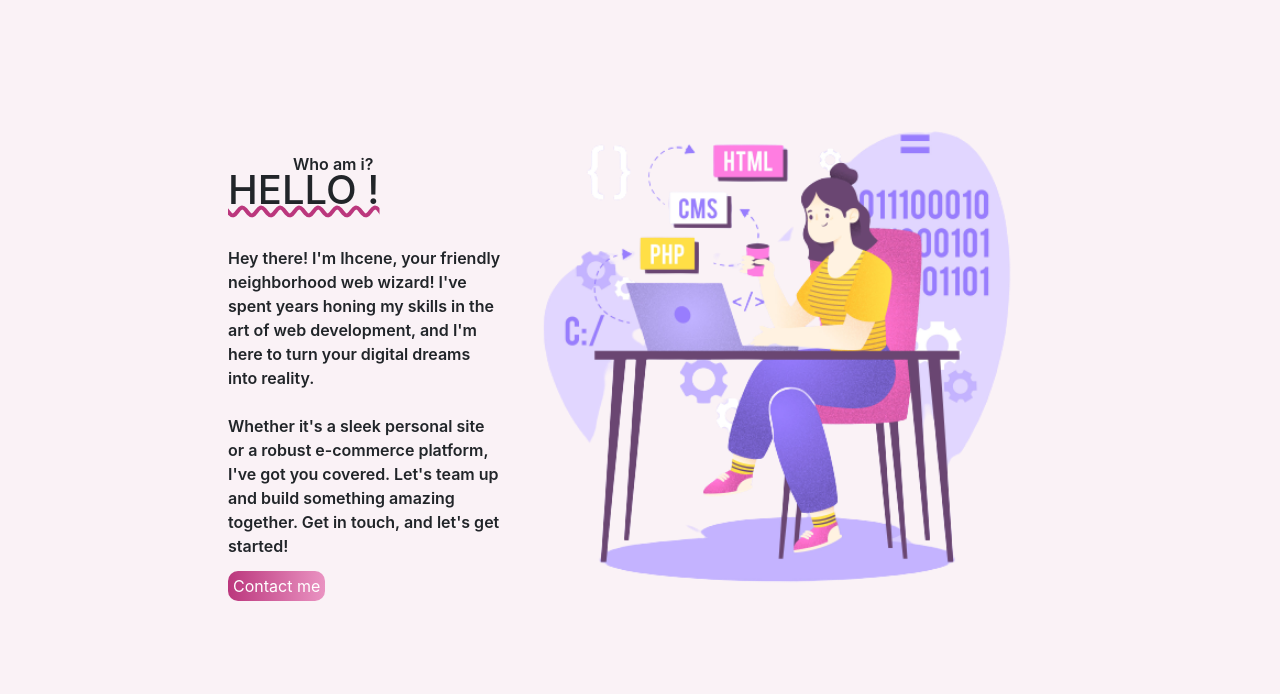
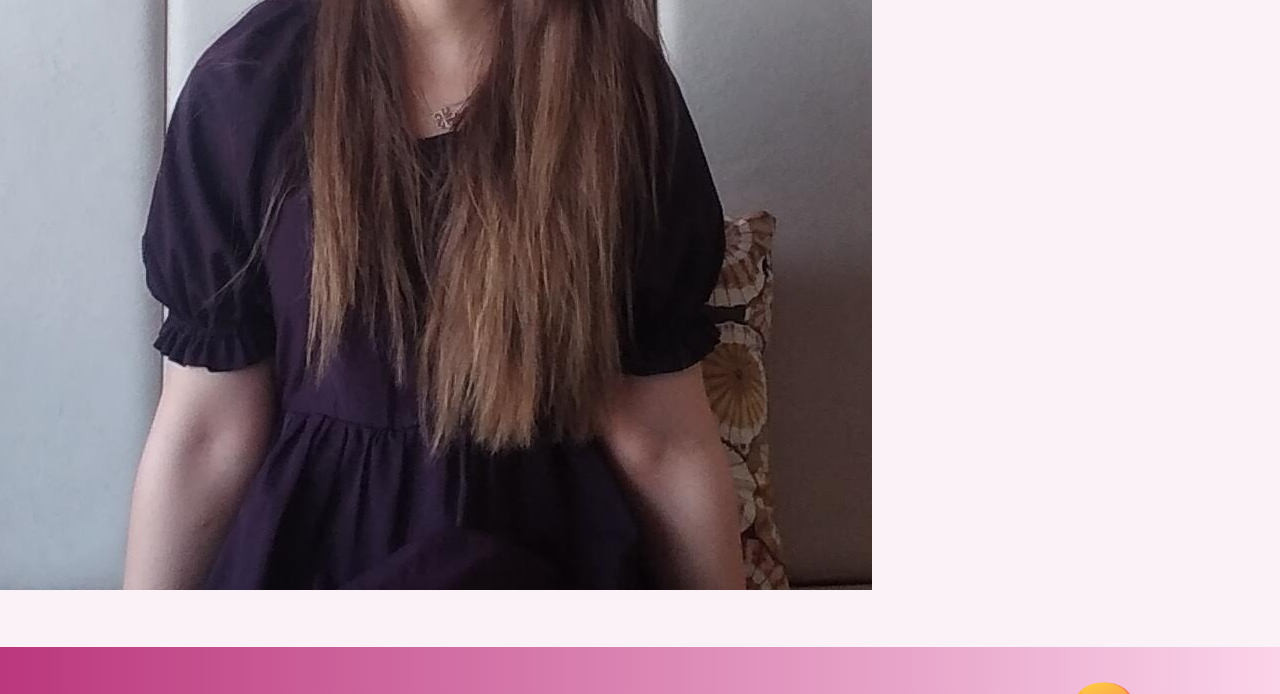
Before and after one commit to IhceneDjou/IhceneDjou.github.io, a plain HTML site: page portfolio/index.html in a window 1280 px wide. Shown: the part 576-1270 px from the top of the page. Drawn offline with nearby package versions, Linux system fonts and the light colour scheme.

Commit message:
Update index.html

```diff
--- a/portfolio/index.html
+++ b/portfolio/index.html
@@ -5,7 +5,7 @@
         <meta charset="UTF-8">
         <meta name="viewport" content="width=device-width, initial-scale=1.0">
         <meta name="description" content="Ihcene-Djouama/Web developer">
-<img src="path_to_your_image/me5.png" alt="Ihcene djou - Web Developer">
+<img src="images/me5.png" alt="Ihcene djou - Web Developer">
 
         <link href='https://unpkg.com/boxicons@2.1.4/css/boxicons.min.css' rel='stylesheet'>
         <link rel="stylesheet" href="style.css">
```
